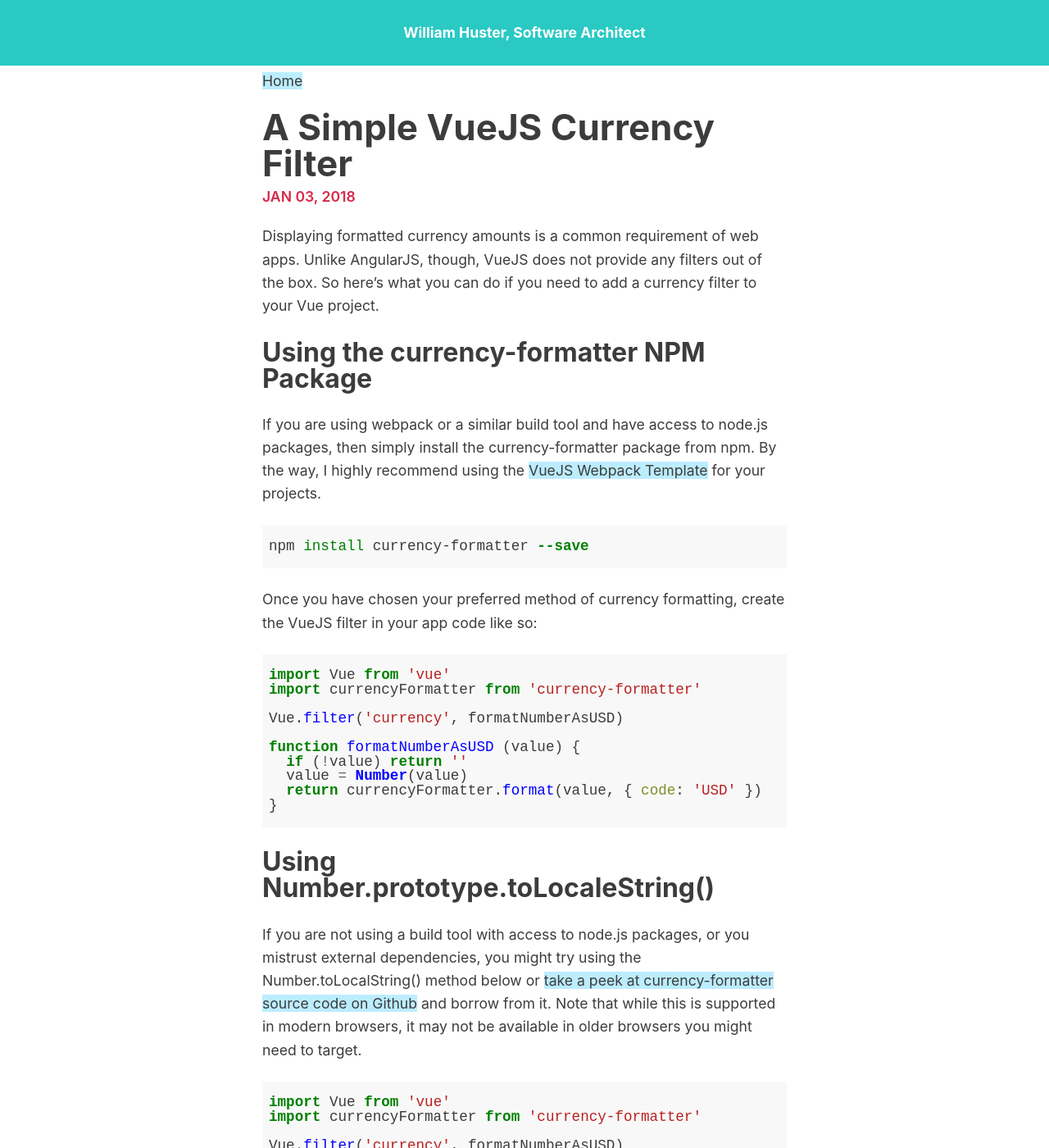
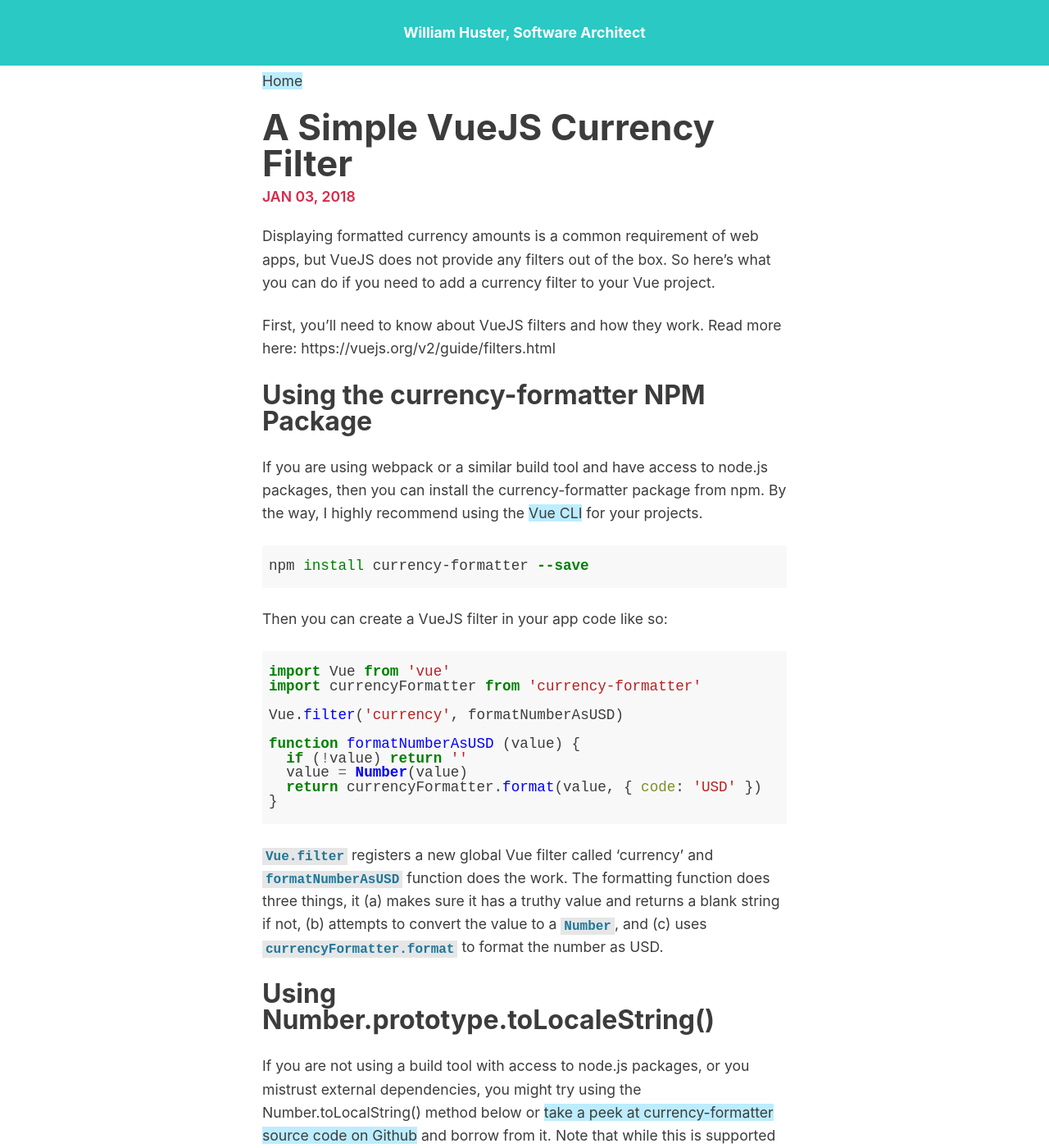
Before and after one commit to whusterj/whusterj.github.io, a Jekyll site: the page built from _posts/2018-01-03-vuejs-currency-filter.md, in a window 1280 px wide and 1400 px high. Shown: the whole window at 82% size. Built offline with Jekyll 4.4.1, drawn with Linux system fonts in a browser that asks for light colours; some of the changed text lies outside the part shown.

Commit message:
Update VueJS currency filter post.

````diff
--- a/_posts/2018-01-03-vuejs-currency-filter.md
+++ b/_posts/2018-01-03-vuejs-currency-filter.md
@@ -7,17 +7,19 @@
 tags: javascript programming vuejs
 ---
 
-Displaying formatted currency amounts is a common requirement of web apps. Unlike AngularJS, though, VueJS does not provide any filters out of the box. So here's what you can do if you need to add a currency filter to your Vue project.
+Displaying formatted currency amounts is a common requirement of web apps, but VueJS does not provide any filters out of the box. So here’s what you can do if you need to add a currency filter to your Vue project.
+
+First, you'll need to know about VueJS filters and how they work. Read more here: https://vuejs.org/v2/guide/filters.html
 
 ## Using the currency-formatter NPM Package
 
-If you are using webpack or a similar build tool and have access to node.js packages, then simply install the currency-formatter package from npm. By the way, I highly recommend using the [VueJS Webpack Template](https://github.com/vuejs-templates/webpack) for your projects.
+If you are using webpack or a similar build tool and have access to node.js packages, then you can install the currency-formatter package from npm. By the way, I highly recommend using the [Vue CLI](https://cli.vuejs.org/) for your projects.
 
 ```bash
 npm install currency-formatter --save
 ```
 
-Once you have chosen your preferred method of currency formatting, create the VueJS filter in your app code like so:
+Then you can create a VueJS filter in your app code like so:
 
 ```javascript
 import Vue from 'vue'
@@ -31,6 +33,8 @@
   return currencyFormatter.format(value, { code: 'USD' })
 }
 ```
+
+`Vue.filter` registers a new global Vue filter called 'currency' and `formatNumberAsUSD` function does the work. The formatting function does three things, it (a) makes sure it has a truthy value and returns a blank string if not, (b) attempts to convert the value to a `Number`, and (c) uses `currencyFormatter.format` to format the number as USD.
 
 ## Using Number.prototype.toLocaleString()
 
@@ -50,4 +54,22 @@
 }
 ```
 
-Note that both ``toLocaleString`` and the currency-formatter package can handle currencies besides USD, too. [Check out the currency-formatter npm page](https://www.npmjs.com/package/currency-formatter) for more details.
+Both `toLocaleString` and the currency-formatter package can handle currencies besides USD, too. [Check out the currency-formatter npm page](https://www.npmjs.com/package/currency-formatter) for more details.
+
+## Summary
+
+No matter the approach you chose, you have now created a 'currency' filter that you can use in your VueJS templates like this:
+
+```vue
+<template>
+  <span>{{ 12 | currency }}</span>
+</template>
+```
+
+And the output should look like this:
+
+```text
+$12.00
+```
+
+Excellent!
````
